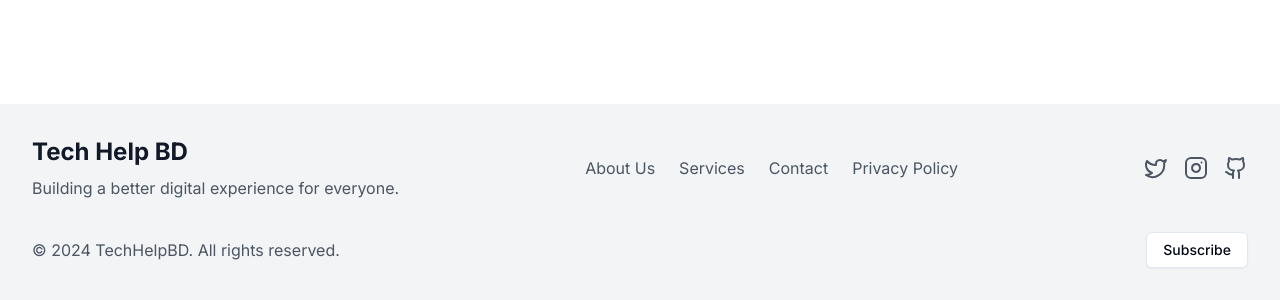
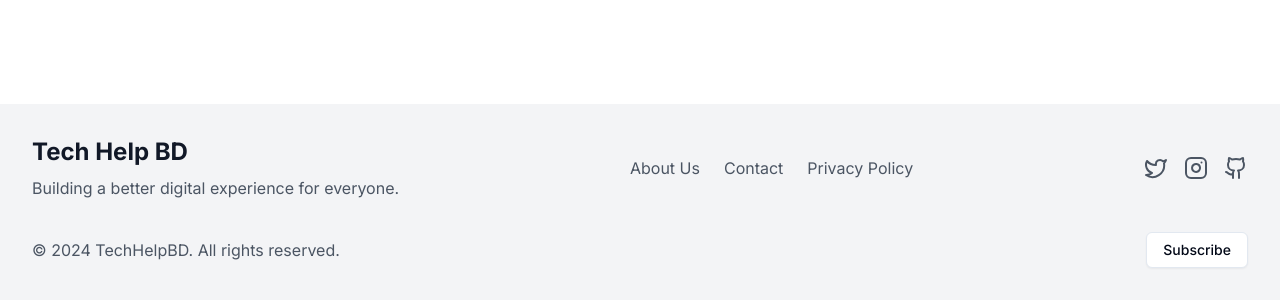
Before and after one commit to KaziMahbuburRahman/techhelpbd-nextjs, a Next.js app: page /news in a window 1280 px wide. Shown: the part 784-1084 px from the top of the page. Built offline with nearby package versions, Linux system fonts and the light colour scheme; no server answers.

Commit message:
removed services link

```diff
--- a/src/components/shared/Footer.tsx
+++ b/src/components/shared/Footer.tsx
@@ -23,9 +23,9 @@
             <a href="/about" className="hover:text-gray-900 dark:hover:text-white">
               About Us
             </a>
-            <a href="/services" className="hover:text-gray-900 dark:hover:text-white">
+            {/* <a href="/services" className="hover:text-gray-900 dark:hover:text-white">
               Services
-            </a>
+            </a> */}
             <a href="/contact" className="hover:text-gray-900 dark:hover:text-white">
               Contact
             </a>
```
